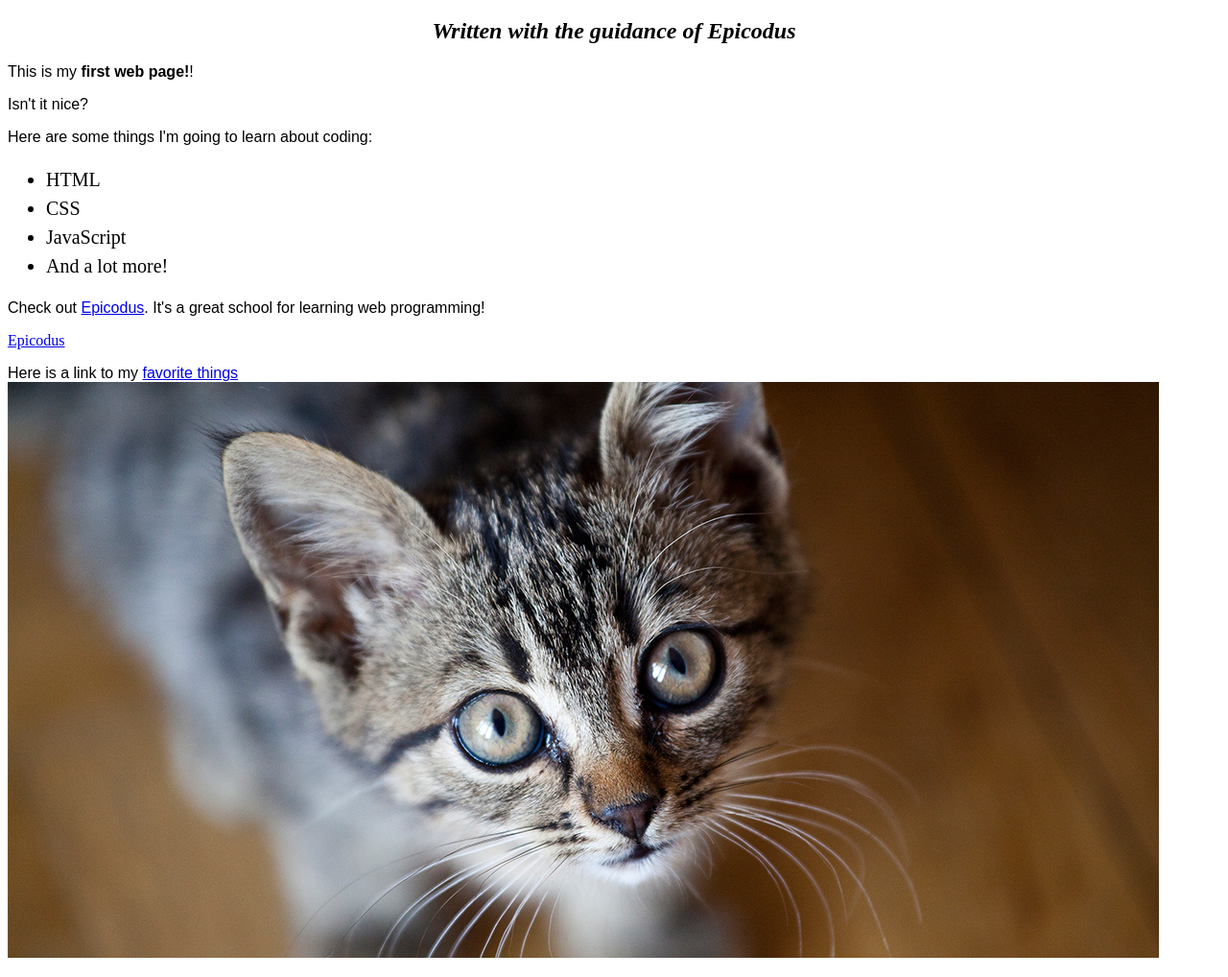
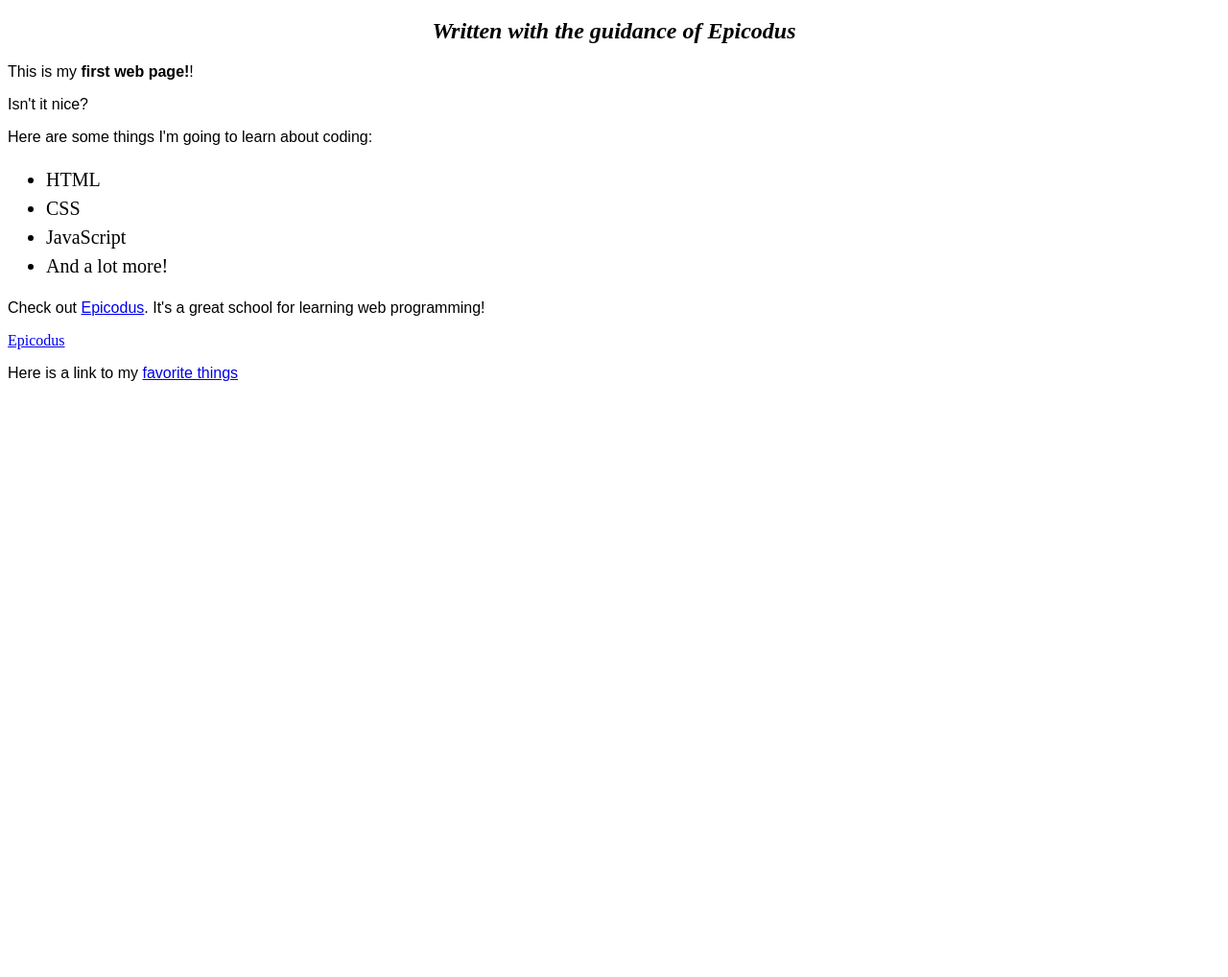
Before and after one commit to Tiberiusloc/my-first-webpage, a plain HTML site: page my-first-webpage.html in a window 1280 px wide. Shown: the part 61-1079 px from the top of the page at 96% size. After the commit the page ends 800 px from the top, so only its background shows below. Drawn offline with Linux system fonts and the light colour scheme.

Commit message:
Add background color to body, delete img of cat on main page.

```diff
--- a/my-first-webpage.html
+++ b/my-first-webpage.html
@@ -23,7 +23,6 @@
     <p>Check out <a href="http://www.epicodus.com/">Epicodus</a>. It's a great school for learning web programming!</p>
     <a href="http://www.epicodus.com/">Epicodus</a>
     <p>Here is a link to my <a href="favorite-things.html">favorite things
-    <img src="img/Thinking-of-getting-a-cat.png" alt="A photo of a cute kitten">
 
 </body>
     </html>
```
